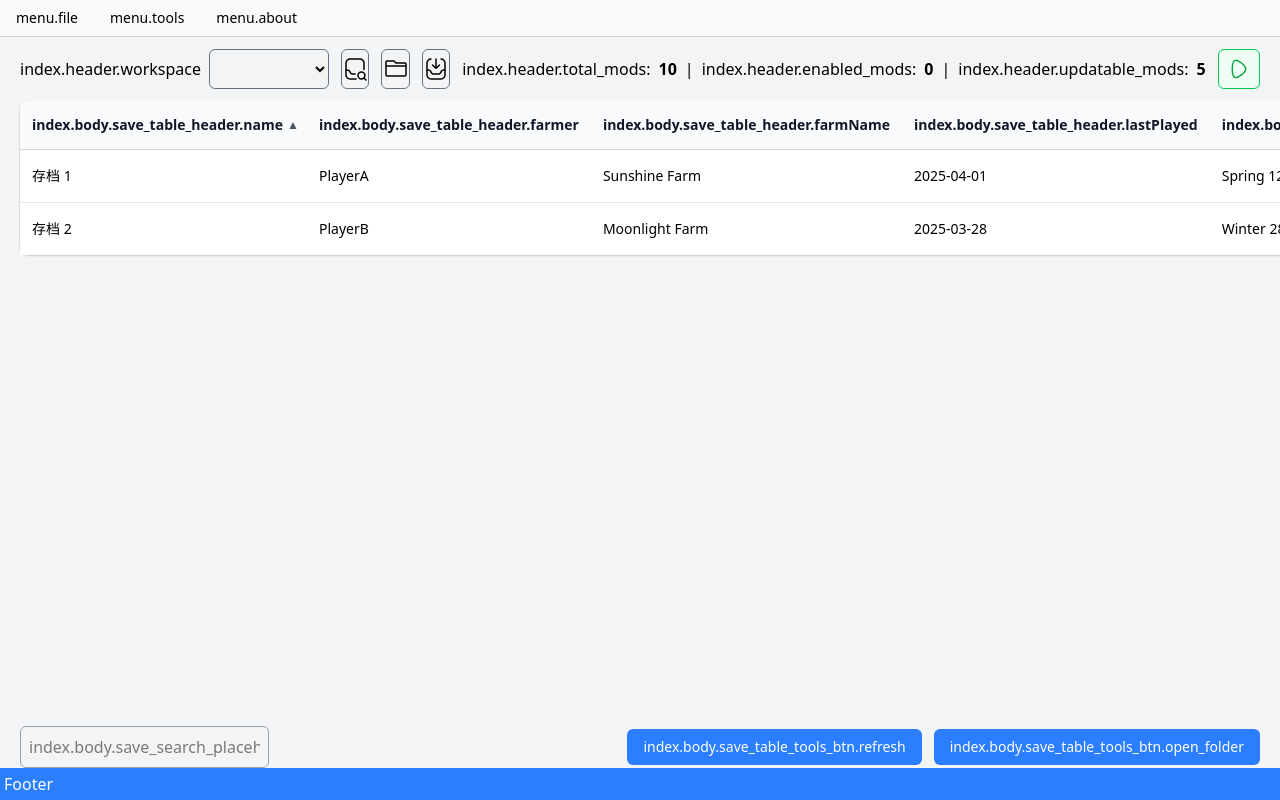
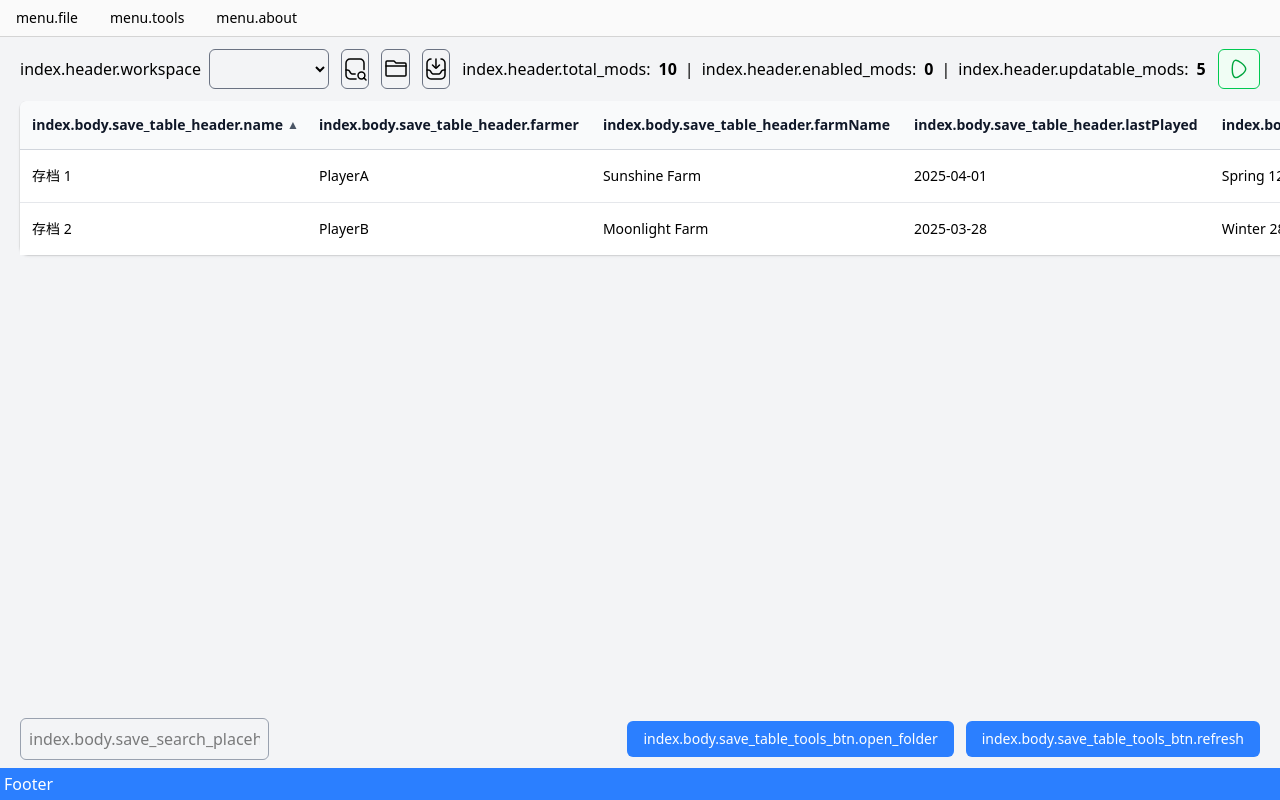
Before and after one commit to 490shigure/stardew-valley-launcher, a Vue app: page / in a window 1280 px wide. Both pictures are taken after a click on the button "index.header.saves_manage_btn_text". Built offline with nearby package versions, Linux system fonts and the light colour scheme.

Commit message:
优化SavesManage组件，调整底部工具栏按钮文本
- 在SavesManage.vue中调整底部工具栏的按钮文本，交换“刷新”和“打开文件夹”的位置，提升用户操作的直观性。
- 增加底部工具栏的垂直内边距，改善整体布局效果。

```diff
--- a/src/components/SavesManage.vue
+++ b/src/components/SavesManage.vue
@@ -101,17 +101,17 @@ onMounted(() => {
     </div>
 
     <!-- 底部工具栏 -->
-    <div class="flex items-center justify-start gap-3 sm:px-3 lg:px-5">
+    <div class="flex items-center justify-start gap-3 sm:px-3 lg:px-5 py-2 shrink-0">
       <!-- 搜索框 -->
       <input v-model="filterText" type="text" :placeholder="t('index.body.save_search_placeholder')"
         class="w-fit border-1 border-gray-400 rounded-md p-2" />
       <!-- 右侧工具 -->
       <div class="flex items-center ml-auto gap-3">
         <button class="px-4 py-2 h-fit text-sm text-white bg-blue-500 rounded-md hover:bg-blue-700">
-          {{ t('index.body.save_table_tools_btn.refresh') }}
+          {{ t('index.body.save_table_tools_btn.open_folder') }}
         </button>
         <button class="px-4 py-2 h-fit text-sm text-white bg-blue-500 rounded-md hover:bg-blue-700">
-          {{ t('index.body.save_table_tools_btn.open_folder') }}
+          {{ t('index.body.save_table_tools_btn.refresh') }}
         </button>
       </div>
     </div>
```
